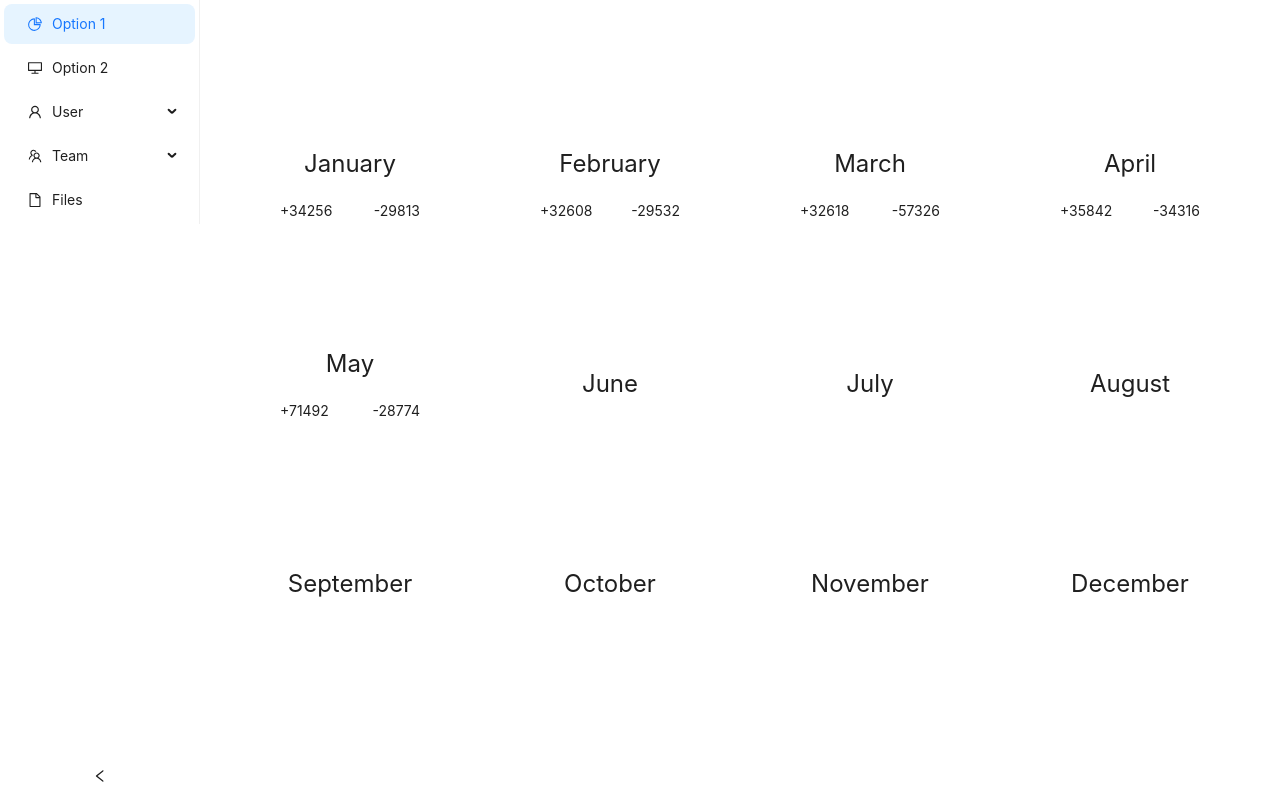
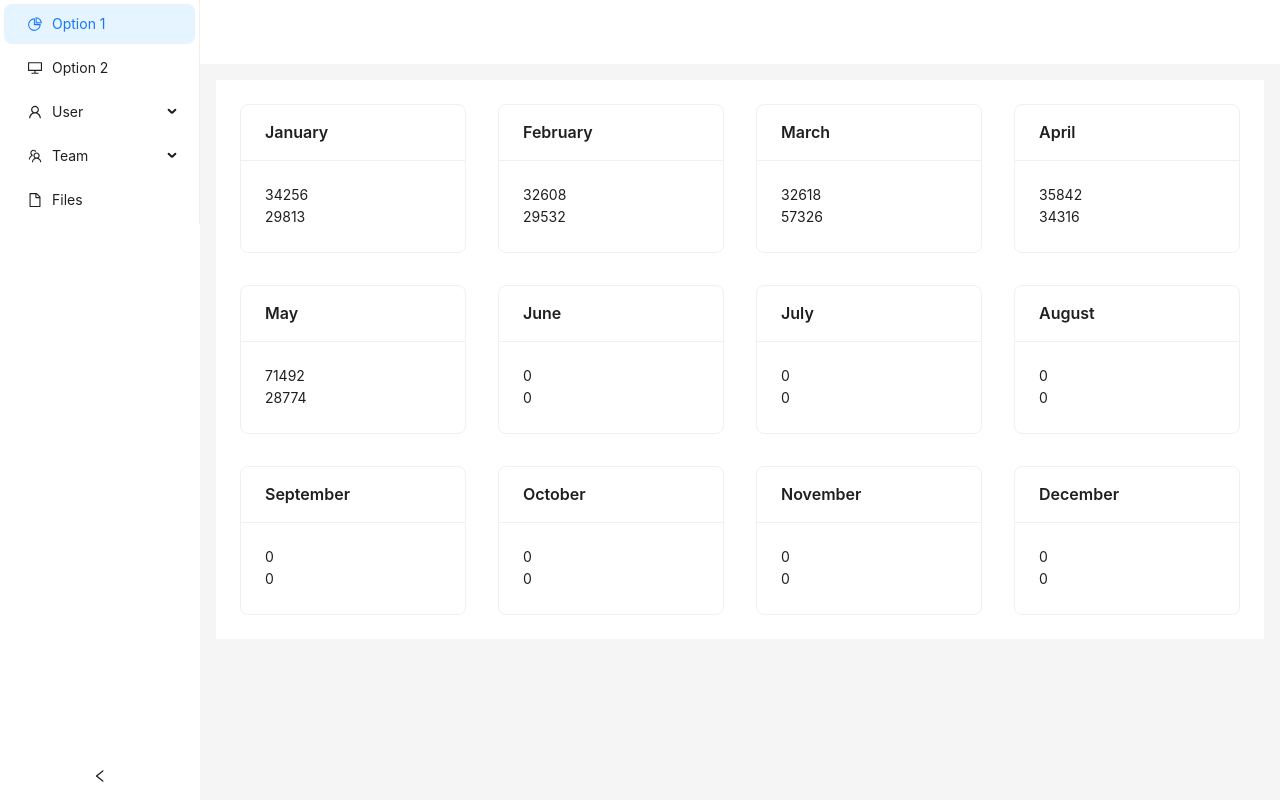
Before and after one commit to SeFFoFF/xMoney, a Next.js app: page / in a window 1280 px wide. Built offline with nearby package versions, Linux system fonts and the light colour scheme.

Commit message:
add grid

```diff
--- a/app/layout.tsx
+++ b/app/layout.tsx
@@ -10,7 +10,7 @@ export const metadata = {
 const RootLayout = ({ children }): JSX.Element => {
   return (
     <html lang="eu">
-      <body className="">
+      <body>
         <AppLayout>
           { children }
         </AppLayout>
--- a/app/page.tsx
+++ b/app/page.tsx
@@ -1,224 +1,10 @@
 import React from 'react'
-import MonthCard from '@components/MonthCard'
-import { type IYear } from '@interfaces/IYear'
-
-const db: IYear[] = [
-  {
-    year: 2023,
-    months: [
-      {
-        name: 'January',
-        income: 34256,
-        expenses: 29813,
-        history: [
-          {
-            date: 1,
-            category: 'Housing expenses',
-            amount: 50
-          },
-          {
-            date: 2,
-            category: 'Food',
-            amount: 500
-          },
-          {
-            date: 3,
-            category: 'Transportation',
-            amount: 1000
-          },
-          {
-            date: 4,
-            category: 'Health',
-            amount: 320
-          },
-          {
-            date: 5,
-            category: 'Clothing',
-            amount: 2000
-          },
-          {
-            date: 6,
-            category: 'Entertainment',
-            amount: 5150
-          },
-          {
-            date: 7,
-            category: 'Education',
-            amount: 12500
-          },
-          {
-            date: 8,
-            category: 'Debts and loans',
-            amount: 100
-          },
-          {
-            date: 9,
-            category: 'Gifts',
-            amount: 1000
-          }
-        ]
-      },
-      {
-        name: 'February',
-        income: 32608,
-        expenses: 29532,
-        history: [
-          {
-            date: 1,
-            category: 'Housing expenses',
-            amount: 50
-          },
-          {
-            date: 2,
-            category: 'Food',
-            amount: 500
-          },
-          {
-            date: 3,
-            category: 'Transportation',
-            amount: 1000
-          },
-          {
-            date: 4,
-            category: 'Health',
-            amount: 320
-          }
-        ]
-      },
-      {
-        name: 'March',
-        income: 32618,
-        expenses: 57326,
-        history: [
-          {
-            date: 4,
-            category: 'Health',
-            amount: 320
-          },
-          {
-            date: 5,
-            category: 'Clothing',
-            amount: 2000
-          },
-          {
-            date: 6,
-            category: 'Entertainment',
-            amount: 5150
-          }
-        ]
-      },
-      {
-        name: 'April',
-        income: 35842,
-        expenses: 34316,
-        history: [
-          {
-            date: 1,
-            category: 'Housing expenses',
-            amount: 50
-          },
-          {
-            date: 2,
-            category: 'Food',
-            amount: 500
-          },
-          {
-            date: 3,
-            category: 'Transportation',
-            amount: 1000
-          },
-          {
-            date: 8,
-            category: 'Debts and loans',
-            amount: 100
-          },
-          {
-            date: 9,
-            category: 'Gifts',
-            amount: 1000
-          }
-        ]
-      },
-      {
-        name: 'May',
-        income: 71492,
-        expenses: 28774,
-        history: [
-          {
-            date: 2,
-            category: 'Food',
-            amount: 500
-          },
-          {
-            date: 3,
-            category: 'Transportation',
-            amount: 1000
-          },
-          {
-            date: 6,
-            category: 'Entertainment',
-            amount: 5150
-          },
-          {
-            date: 7,
-            category: 'Education',
-            amount: 12500
-          }
-        ]
-      },
-      {
-        name: 'June',
-        income: 0,
-        expenses: 0
-      },
-      {
-        name: 'July',
-        income: 0,
-        expenses: 0
-      },
-      {
-        name: 'August',
-        income: 0,
-        expenses: 0
-      },
-      {
-        name: 'September',
-        income: 0,
-        expenses: 0
-      },
-      {
-        name: 'October',
-        income: 0,
-        expenses: 0
-      },
-      {
-        name: 'November',
-        income: 0,
-        expenses: 0
-      },
-      {
-        name: 'December',
-        income: 0,
-        expenses: 0
-      }
-    ]
-  }
-]
+import { MonthsGrid } from '@components'
 
 const Home = (): JSX.Element => {
-  const renderMonths = (db: IYear[]): JSX.Element[] => {
-    return db[0].months.map(month => (
-      <MonthCard key={month.name} name={month.name} income={month.income} expenses={month.expenses}/>
-    ))
-  }
-
   return (
-    <div className='w-full max-w-1240px'>
-      <div className='flex flex-wrap gap-10 p-10'>
-        {
-          renderMonths(db)
-        }
-      </div>
+    <div className='home-screen'>
+      <MonthsGrid/>
     </div>
   )
 }
--- /dev/null
+++ b/components/MonthsGrid.tsx
@@ -0,0 +1,231 @@
+'use client'
+
+import React from 'react'
+import { Col, Row, Card } from 'antd'
+import { type IYear } from '@interfaces/IYear'
+
+// add id to history
+const db: IYear[] = [
+  {
+    year: 2023,
+    months: [
+      {
+        name: 'January',
+        income: 34256,
+        expenses: 29813,
+        history: [
+          {
+            id: 1,
+            date: 1,
+            category: 'Housing expenses',
+            amount: 50
+          },
+          {
+            id: 2,
+            date: 2,
+            category: 'Food',
+            amount: 500
+          },
+          {
+            id: 3,
+            date: 3,
+            category: 'Transportation',
+            amount: 1000
+          },
+          {
+            date: 4,
+            category: 'Health',
+            amount: 320
+          },
+          {
+            date: 5,
+            category: 'Clothing',
+            amount: 2000
+          },
+          {
+            date: 6,
+            category: 'Entertainment',
+            amount: 5150
+          },
+          {
+            date: 7,
+            category: 'Education',
+            amount: 12500
+          },
+          {
+            date: 8,
+            category: 'Debts and loans',
+            amount: 100
+          },
+          {
+            date: 9,
+            category: 'Gifts',
+            amount: 1000
+          }
+        ]
+      },
+      {
+        name: 'February',
+        income: 32608,
+        expenses: 29532,
+        history: [
+          {
+            date: 1,
+            category: 'Housing expenses',
+            amount: 50
+          },
+          {
+            date: 2,
+            category: 'Food',
+            amount: 500
+          },
+          {
+            date: 3,
+            category: 'Transportation',
+            amount: 1000
+          },
+          {
+            date: 4,
+            category: 'Health',
+            amount: 320
+          }
+        ]
+      },
+      {
+        name: 'March',
+        income: 32618,
+        expenses: 57326,
+        history: [
+          {
+            date: 4,
+            category: 'Health',
+            amount: 320
+          },
+          {
+            date: 5,
+            category: 'Clothing',
+            amount: 2000
+          },
+          {
+            date: 6,
+            category: 'Entertainment',
+            amount: 5150
+          }
+        ]
+      },
+      {
+        name: 'April',
+        income: 35842,
+        expenses: 34316,
+        history: [
+          {
+            date: 1,
+            category: 'Housing expenses',
+            amount: 50
+          },
+          {
+            date: 2,
+            category: 'Food',
+            amount: 500
+          },
+          {
+            date: 3,
+            category: 'Transportation',
+            amount: 1000
+          },
+          {
+            date: 8,
+            category: 'Debts and loans',
+            amount: 100
+          },
+          {
+            date: 9,
+            category: 'Gifts',
+            amount: 1000
+          }
+        ]
+      },
+      {
+        name: 'May',
+        income: 71492,
+        expenses: 28774,
+        history: [
+          {
+            date: 2,
+            category: 'Food',
+            amount: 500
+          },
+          {
+            date: 3,
+            category: 'Transportation',
+            amount: 1000
+          },
+          {
+            date: 6,
+            category: 'Entertainment',
+            amount: 5150
+          },
+          {
+            date: 7,
+            category: 'Education',
+            amount: 12500
+          }
+        ]
+      },
+      {
+        name: 'June',
+        income: 0,
+        expenses: 0
+      },
+      {
+        name: 'July',
+        income: 0,
+        expenses: 0
+      },
+      {
+        name: 'August',
+        income: 0,
+        expenses: 0
+      },
+      {
+        name: 'September',
+        income: 0,
+        expenses: 0
+      },
+      {
+        name: 'October',
+        income: 0,
+        expenses: 0
+      },
+      {
+        name: 'November',
+        income: 0,
+        expenses: 0
+      },
+      {
+        name: 'December',
+        income: 0,
+        expenses: 0
+      }
+    ]
+  }
+]
+
+export const MonthsGrid = (): JSX.Element => {
+  const renderMonthCards = (): JSX.Element[] => {
+    return db[0].months.map(month => (
+      <Col key={month.name} span={6}>
+        <Card title={month.name} bordered={true}>
+          <p>{month.income}</p>
+          <p>{month.expenses}</p>
+        </Card>
+      </Col>
+    ))
+  }
+
+  return (
+    <Row gutter={[{ xs: 8, sm: 16, md: 24, lg: 32 }, { xs: 8, sm: 16, md: 24, lg: 32 }]}>
+      { renderMonthCards() }
+    </Row>
+  )
+}
--- a/components/index.tsx
+++ b/components/index.tsx
@@ -1,3 +1,4 @@
 export { CustomButton } from './CustomButton'
 export { CustomInput } from './CustomInput'
 export { CustomSelect } from './CustomSelect'
+export { MonthsGrid } from './MonthsGrid'
--- a/core/AppLayout.tsx
+++ b/core/AppLayout.tsx
@@ -13,12 +13,12 @@ const AppLayout = ({ children }): JSX.Element => {
 
   return (
     <Provider store={store}>
-      <Layout className='min-h-screen'>
+      <Layout style={{ minHeight: '100vh' }}>
         <SideBar/>
         <Layout>
-          <Header className='p-0' style={{ background: colorBgContainer }} />
-          <Content className='m-16px'>
-            <div className='min-h-360px p-24px' style={{ background: colorBgContainer }}>
+          <Header style={{ padding: 0, background: colorBgContainer }} />
+          <Content style={{ margin: '16px' }}>
+            <div style={{ padding: '24px', minHeight: '360px', background: colorBgContainer }}>
               { children }
             </div>
           </Content>
--- a/interfaces/IMonth.ts
+++ b/interfaces/IMonth.ts
@@ -1,8 +1,8 @@
 import { type Dayjs } from 'dayjs'
 
 export interface IHistory {
-  id: string
-  date: Dayjs | string
+  id?: string | number
+  date: Dayjs | string | number
   category: string
   amount: number
 }
```
